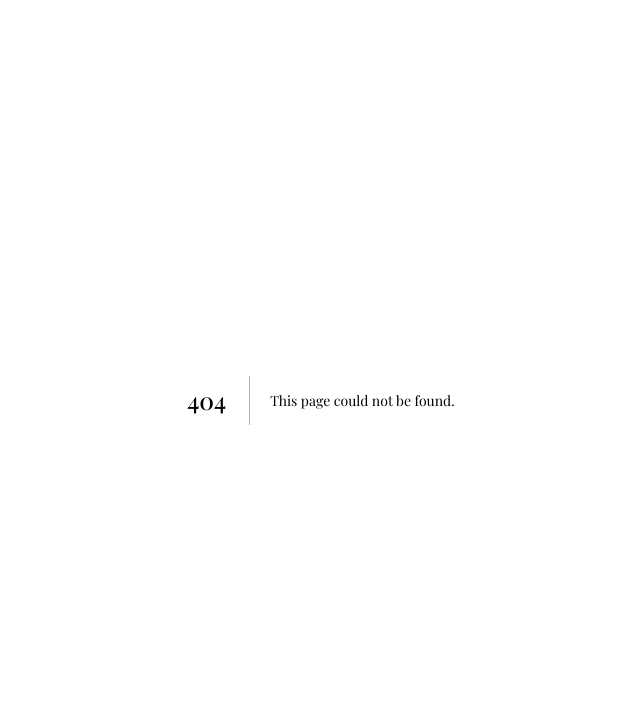
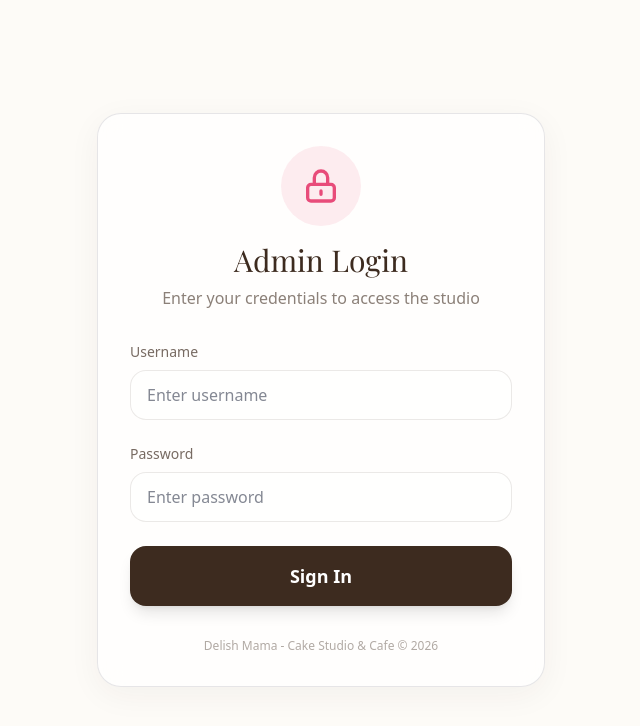
Before and after one commit to rammimankotia-prog/Cake, a Next.js app: page /admin/login in a window 1280 px wide. Before the commit this address had no page. Shown: the top 726 px of the page, without its empty margins (319-959 px from the left). Built offline with nearby package versions, Linux system fonts and the light colour scheme; a web font is replaced by a local one.

Commit message:
Implement admin authentication with login page

```diff
--- /dev/null
+++ b/src/app/admin/login/page.tsx
@@ -0,0 +1,101 @@
+'use client';
+
+import { useState } from 'react';
+import { useRouter } from 'next/navigation';
+
+export default function AdminLoginPage() {
+  const [username, setUsername] = useState('');
+  const [password, setPassword] = useState('');
+  const [error, setError] = useState('');
+  const [loading, setLoading] = useState(false);
+  const router = useRouter();
+
+  const handleLogin = async (e: React.FormEvent) => {
+    e.preventDefault();
+    setLoading(true);
+    setError('');
+
+    try {
+      const res = await fetch('/api/admin/login', {
+        method: 'POST',
+        headers: { 'Content-Type': 'application/json' },
+        body: JSON.stringify({ username, password }),
+      });
+
+      const data = await res.json();
+
+      if (data.success) {
+        router.push('/admin');
+        router.refresh();
+      } else {
+        setError(data.message || 'Invalid credentials');
+      }
+    } catch (err) {
+      setError('Something went wrong. Please try again.');
+    } finally {
+      setLoading(false);
+    }
+  };
+
+  return (
+    <div className="min-h-screen bg-cream flex items-center justify-center p-4">
+      <div className="max-w-md w-full glass p-8 rounded-2xl shadow-2xl border border-espresso/10">
+        <div className="text-center mb-8">
+          <div className="w-20 h-20 bg-rose/10 rounded-full flex items-center justify-center mx-auto mb-4">
+            <svg xmlns="http://www.w3.org/2000/svg" className="h-10 w-10 text-rose" fill="none" viewBox="0 0 24 24" stroke="currentColor">
+              <path strokeLinecap="round" strokeLinejoin="round" strokeWidth={2} d="M12 15v2m-6 4h12a2 2 0 002-2v-6a2 2 0 00-2-2H6a2 2 0 00-2 2v6a2 2 0 002 2zm10-10V7a4 4 0 00-8 0v4h8z" />
+            </svg>
+          </div>
+          <h1 className="text-3xl font-serif text-espresso">Admin Login</h1>
+          <p className="text-espresso/60 mt-2">Enter your credentials to access the studio</p>
+        </div>
+
+        <form onSubmit={handleLogin} className="space-y-6">
+          <div>
+            <label className="block text-sm font-medium text-espresso/70 mb-2">Username</label>
+            <input
+              type="text"
+              value={username}
+              onChange={(e) => setUsername(e.target.value)}
+              className="w-full px-4 py-3 rounded-xl border border-espresso/10 bg-white/50 focus:outline-none focus:ring-2 focus:ring-rose/30 transition-all"
+              placeholder="Enter username"
+              required
+            />
+          </div>
+
+          <div>
+            <label className="block text-sm font-medium text-espresso/70 mb-2">Password</label>
+            <input
+              type="password"
+              value={password}
+              onChange={(e) => setPassword(e.target.value)}
+              className="w-full px-4 py-3 rounded-xl border border-espresso/10 bg-white/50 focus:outline-none focus:ring-2 focus:ring-rose/30 transition-all"
+              placeholder="Enter password"
+              required
+            />
+          </div>
+
+          {error && (
+            <div className="bg-red-50 text-red-600 p-3 rounded-lg text-sm text-center border border-red-100">
+              {error}
+            </div>
+          )}
+
+          <button
+            type="submit"
+            disabled={loading}
+            className="w-full bg-espresso text-white py-4 rounded-xl font-bold text-lg hover:bg-espresso/90 transition-all shadow-lg active:scale-[0.98] disabled:opacity-50"
+          >
+            {loading ? 'Authenticating...' : 'Sign In'}
+          </button>
+        </form>
+
+        <div className="mt-8 text-center">
+          <p className="text-xs text-espresso/40">
+            Delish Mama - Cake Studio & Cafe &copy; 2026
+          </p>
+        </div>
+      </div>
+    </div>
+  );
+}
--- /dev/null
+++ b/src/app/api/admin/login/route.ts
@@ -0,0 +1,34 @@
+import { NextResponse } from 'next/server';
+import { cookies } from 'next/headers';
+
+export async function POST(request: Request) {
+  try {
+    const { username, password } = await request.json();
+
+    if (username === 'Ramanmankotia' && password === 'Mahadev@24') {
+      const response = NextResponse.json({ success: true });
+
+      // Set an auth cookie
+      const cookieStore = await cookies();
+      cookieStore.set('admin_session', 'authenticated', {
+        httpOnly: true,
+        secure: process.env.NODE_ENV === 'production',
+        sameSite: 'lax',
+        maxAge: 60 * 60 * 24, // 24 hours
+        path: '/',
+      });
+
+      return response;
+    }
+
+    return NextResponse.json(
+      { success: false, message: 'Invalid credentials' },
+      { status: 401 }
+    );
+  } catch (error) {
+    return NextResponse.json(
+      { success: false, message: 'Something went wrong' },
+      { status: 500 }
+    );
+  }
+}
--- /dev/null
+++ b/src/middleware.ts
@@ -0,0 +1,22 @@
+import { NextResponse } from 'next/server';
+import type { NextRequest } from 'next/request';
+
+export function middleware(request: NextRequest) {
+  const { pathname } = request.nextUrl;
+
+  // Only protect /admin routes, but exclude /admin/login
+  if (pathname.startsWith('/admin') && pathname !== '/admin/login') {
+    const session = request.cookies.get('admin_session');
+
+    if (!session || session.value !== 'authenticated') {
+      const loginUrl = new URL('/admin/login', request.url);
+      return NextResponse.redirect(loginUrl);
+    }
+  }
+
+  return NextResponse.next();
+}
+
+export const config = {
+  matcher: ['/admin/:path*'],
+};
```
